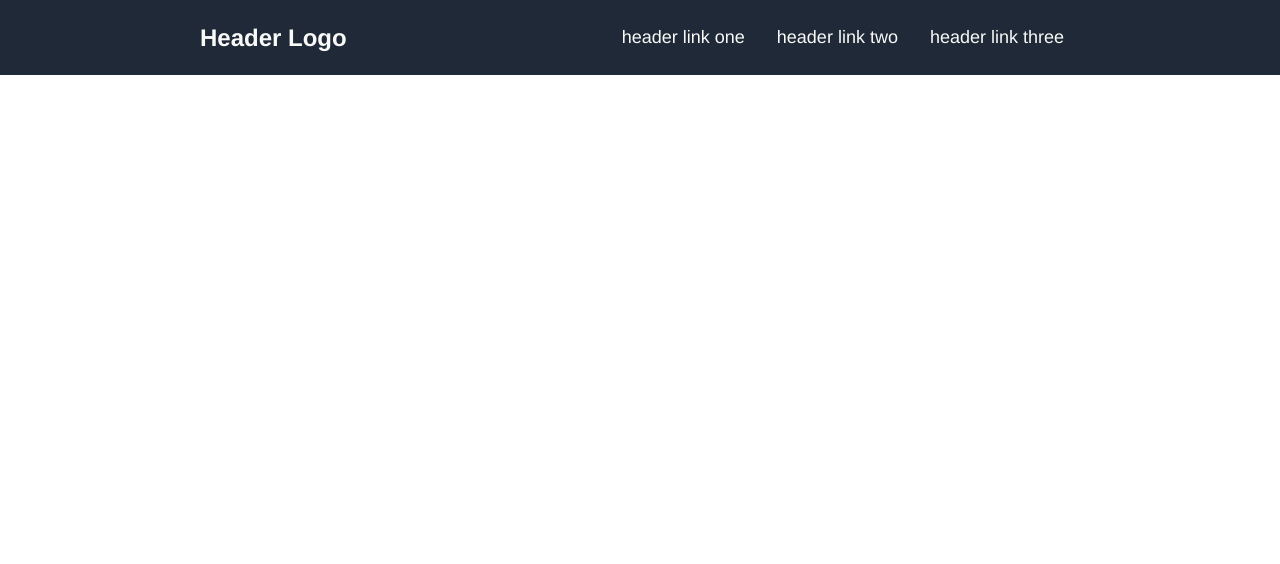
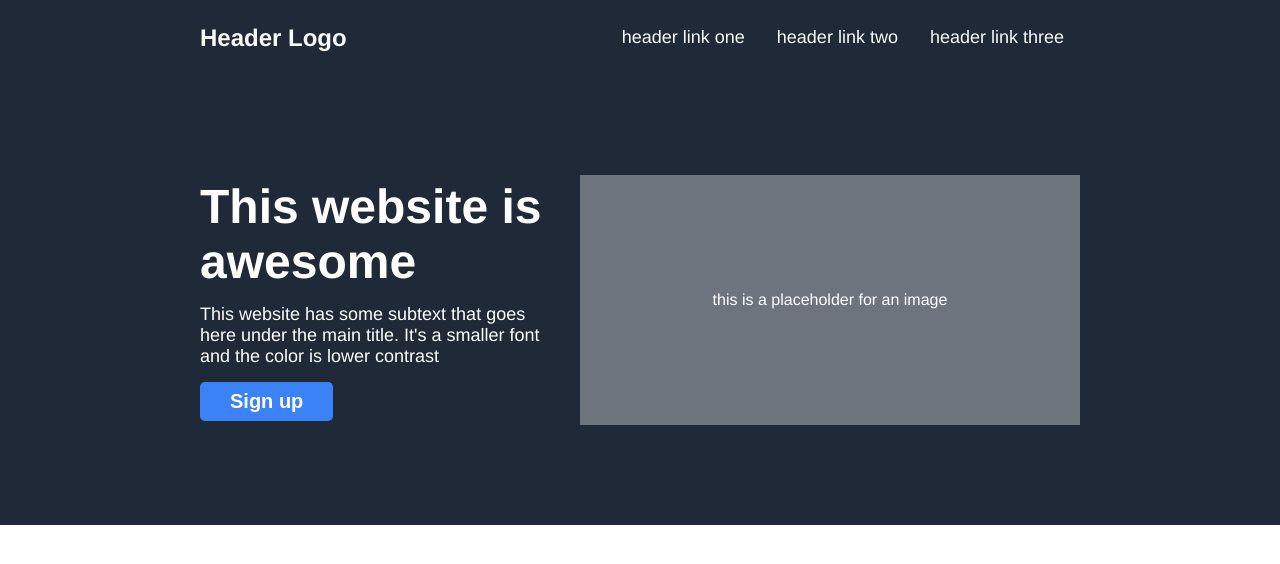
Before and after one commit to egoshifted/landing-page, a plain HTML site: page index.html in a window 1280 px wide. Drawn offline with Linux system fonts and the light colour scheme.

Commit message:
Edited the middle section that contains the placeholder image and the main headers with the button

```diff
--- a/index.html
+++ b/index.html
@@ -17,7 +17,16 @@
         </ul>
     </div>
 
-    <div class="top"></div>
+    <div class="top">
+    <div class="top-left">
+        <h1>This website is awesome</h1>
+        <h2>This website has some subtext that goes here under the main title. It's a smaller font and the color is lower contrast</h2>
+         <button>Sign up</button>
+    </div>
+    <div class="top-right">
+       <div class="placeholder"> this is a placeholder for an image</div>
+    </div>
+    </div>
 
     <div class="info"></div>
 
--- a/style.css
+++ b/style.css
@@ -19,6 +19,7 @@ body {
 #header-logo {
     font-size: 24px;
     font-weight: bolder;
+
 }
 
 ul {
@@ -37,5 +38,62 @@ ul {
 }
 
 .top {
+    display: flex;
+    background-color: #1f2937;
+    height: 450px;
+    padding-left: 200px;
+    padding-right: 200px;
+    align-items: center;
+}
+
+.top-left {
+    width: 450px;
+    display: flex;
+    flex-direction: column;
+    align-items: flex-start;
+    color: white;
 
 }
+
+.top-left button {
+    background-color: #3B82F6;
+    color: white;
+    font-size: 20px;
+    font-weight: bold;
+    padding: 8px 30px;
+    border-radius: 5px;
+    border: none;
+
+}
+
+.top-right {
+    display: flex;
+    margin-left: auto;
+    margin-right: auto;
+
+}
+
+.placeholder {
+    display: flex;
+    background-color: gainsboro;
+    color: white;
+    width: 500px;
+    height: 250px;
+    margin-left: 25px;
+    background-color: #6D747D;
+    justify-content: center;
+    align-items: center;
+
+
+}
+
+h1 {
+   font-size: 48px;
+   font-weight: 900;
+   margin: 0;
+}
+
+h2 {
+    font-size: 18px;
+    font-weight: lighter;
+}
```
